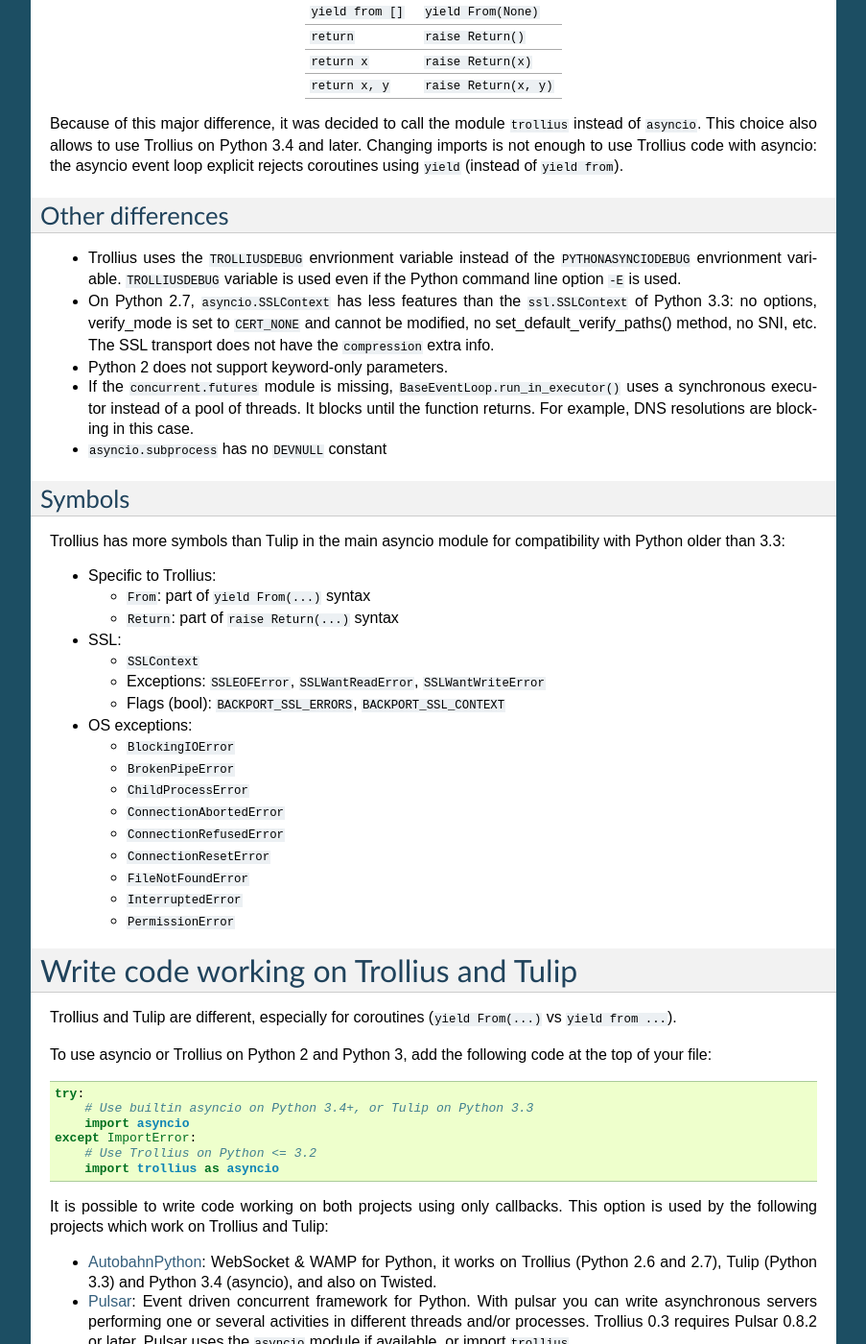
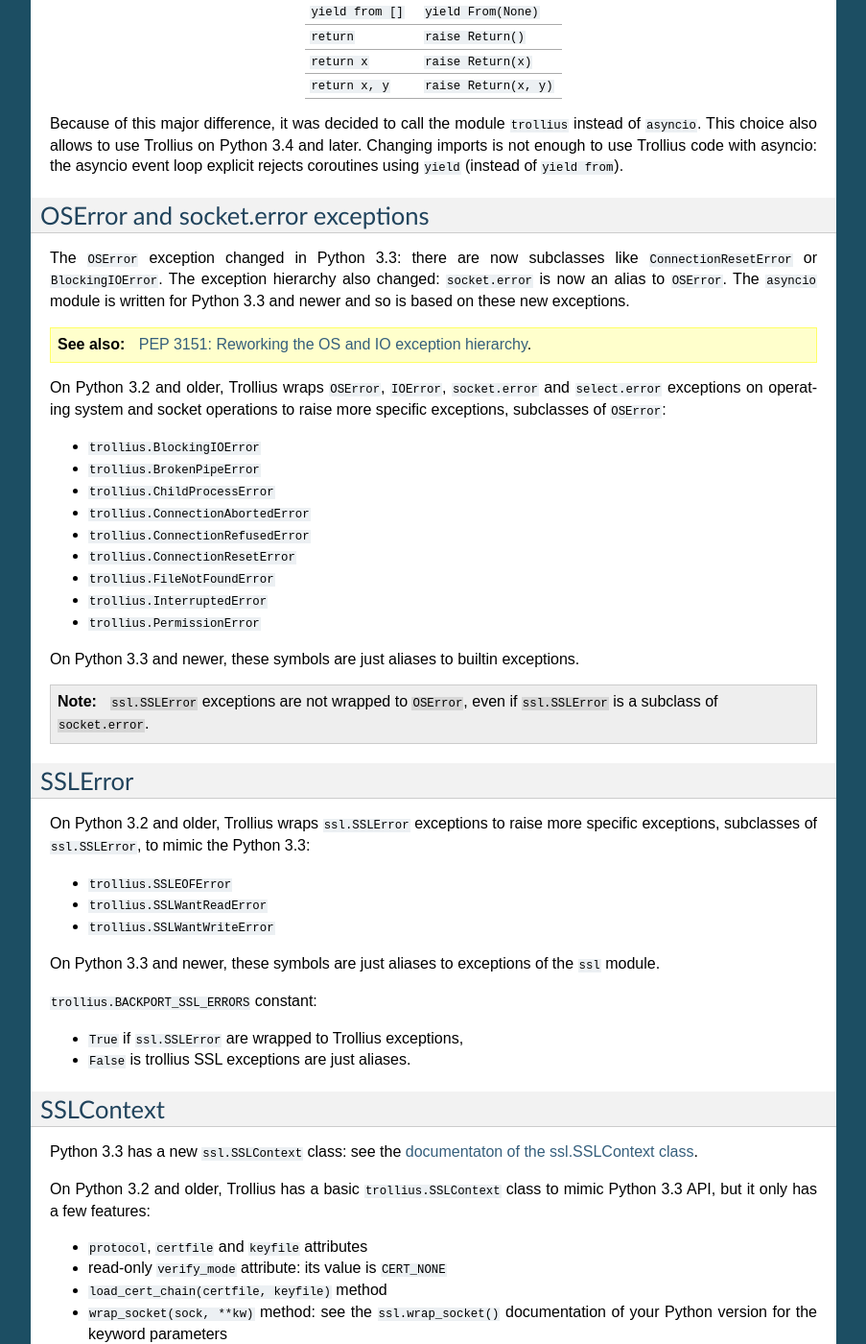
Before and after one commit to openstack-archive/deb-python-trollius, a Sphinx documentation site: the page built from doc/index.rst, in a window 1280 px wide and 1400 px high, scrolled down 3137 px. Shown: the whole window at 96% size, without its empty margins (198-1101 px from the left). Built offline with Sphinx 7.4.7, drawn with Linux system fonts in a browser that asks for light colours; some of the changed text lies outside the part shown.

Commit message:
doc: document OSError, SSLError and trollius.SSLContext

```diff
--- a/doc/index.rst
+++ b/doc/index.rst
@@ -216,6 +216,94 @@ Python 3.4 and later. Changing imports is not enough to use Trollius code with
 asyncio: the asyncio event loop explicit rejects coroutines using ``yield``
 (instead of ``yield from``).
 
+OSError and socket.error exceptions
+-----------------------------------
+
+The ``OSError`` exception changed in Python 3.3: there are now subclasses like
+``ConnectionResetError`` or ``BlockingIOError``. The exception hierarchy also
+changed: ``socket.error`` is now an alias to ``OSError``. The ``asyncio``
+module is written for Python 3.3 and newer and so is based on these new
+exceptions.
+
+.. seealso::
+
+   `PEP 3151: Reworking the OS and IO exception hierarchy
+   <https://www.python.org/dev/peps/pep-3151>`_.
+
+On Python 3.2 and older, Trollius wraps ``OSError``, ``IOError``,
+``socket.error`` and ``select.error`` exceptions on operating system and socket
+operations to raise more specific exceptions, subclasses of ``OSError``:
+
+* ``trollius.BlockingIOError``
+* ``trollius.BrokenPipeError``
+* ``trollius.ChildProcessError``
+* ``trollius.ConnectionAbortedError``
+* ``trollius.ConnectionRefusedError``
+* ``trollius.ConnectionResetError``
+* ``trollius.FileNotFoundError``
+* ``trollius.InterruptedError``
+* ``trollius.PermissionError``
+
+On Python 3.3 and newer, these symbols are just aliases to builtin exceptions.
+
+.. note::
+
+   ``ssl.SSLError`` exceptions are not wrapped to ``OSError``, even if
+   ``ssl.SSLError`` is a subclass of ``socket.error``.
+
+
+SSLError
+--------
+
+On Python 3.2 and older, Trollius wraps ``ssl.SSLError`` exceptions to raise
+more specific exceptions, subclasses of ``ssl.SSLError``, to mimic the Python
+3.3:
+
+* ``trollius.SSLEOFError``
+* ``trollius.SSLWantReadError``
+* ``trollius.SSLWantWriteError``
+
+On Python 3.3 and newer, these symbols are just aliases to exceptions of the
+``ssl`` module.
+
+``trollius.BACKPORT_SSL_ERRORS`` constant:
+
+* ``True`` if ``ssl.SSLError`` are wrapped to Trollius exceptions,
+* ``False`` is trollius SSL exceptions are just aliases.
+
+
+SSLContext
+----------
+
+Python 3.3 has a new ``ssl.SSLContext`` class: see the `documentaton of the
+ssl.SSLContext class
+<https://docs.python.org/3/library/ssl.html#ssl.SSLContext>`_.
+
+On Python 3.2 and older, Trollius has a basic ``trollius.SSLContext`` class to
+mimic Python 3.3 API, but it only has a few features:
+
+* ``protocol``, ``certfile`` and ``keyfile`` attributes
+* read-only ``verify_mode`` attribute: its value is ``CERT_NONE``
+* ``load_cert_chain(certfile, keyfile)`` method
+* ``wrap_socket(sock, **kw)`` method: see the ``ssl.wrap_socket()``
+  documentation of your Python version for the keyword parameters
+
+Example of missing features:
+
+* no ``options`` attribute
+* the ``verify_mode`` attriubte cannot be modified
+* no ``set_default_verify_paths()`` method
+* no "Server Name Indication" (SNI) support
+* etc.
+
+On Python 3.2 and older, the trollius SSL transport does not have the
+``'compression'`` extra info.
+
+``trollius.BACKPORT_SSL_CONTEXT`` constant:
+
+* ``True`` if ``trollius.SSLContext`` is the backported class,
+* ``False`` if ``trollius.SSLContext`` is just an alias to ``ssl.SSLContext``.
+
 
 Other differences
 -----------------
@@ -223,45 +311,17 @@ Other differences
 * Trollius uses the ``TROLLIUSDEBUG`` envrionment variable instead of
   the ``PYTHONASYNCIODEBUG`` envrionment variable. ``TROLLIUSDEBUG`` variable
   is used even if the Python command line option ``-E`` is used.
-* On Python 2.7, ``asyncio.SSLContext`` has less features than the
-  ``ssl.SSLContext`` of Python 3.3: no options, verify_mode is set to
-  ``CERT_NONE`` and cannot be modified, no set_default_verify_paths() method,
-  no SNI, etc. The SSL transport does not have the ``compression`` extra info.
+* ``asyncio.subprocess`` has no ``DEVNULL`` constant
 * Python 2 does not support keyword-only parameters.
 * If the ``concurrent.futures`` module is missing,
   ``BaseEventLoop.run_in_executor()`` uses a synchronous executor instead of a
   pool of threads. It blocks until the function returns. For example, DNS
   resolutions are blocking in this case.
-* ``asyncio.subprocess`` has no ``DEVNULL`` constant
-
-Symbols
--------
-
-Trollius has more symbols than Tulip in the main asyncio module for
-compatibility with Python older than 3.3:
-
-* Specific to Trollius:
+* Trollius has more symbols than Tulip for compatibility with Python older than
+  3.3:
 
   - ``From``: part of ``yield From(...)`` syntax
   - ``Return``: part of ``raise Return(...)`` syntax
-
-* SSL:
-
-  - ``SSLContext``
-  - Exceptions: ``SSLEOFError``, ``SSLWantReadError``, ``SSLWantWriteError``
-  - Flags (bool): ``BACKPORT_SSL_ERRORS``, ``BACKPORT_SSL_CONTEXT``
-
-* OS exceptions:
-
-  - ``BlockingIOError``
-  - ``BrokenPipeError``
-  - ``ChildProcessError``
-  - ``ConnectionAbortedError``
-  - ``ConnectionRefusedError``
-  - ``ConnectionResetError``
-  - ``FileNotFoundError``
-  - ``InterruptedError``
-  - ``PermissionError``
 
 
 Write code working on Trollius and Tulip
```
